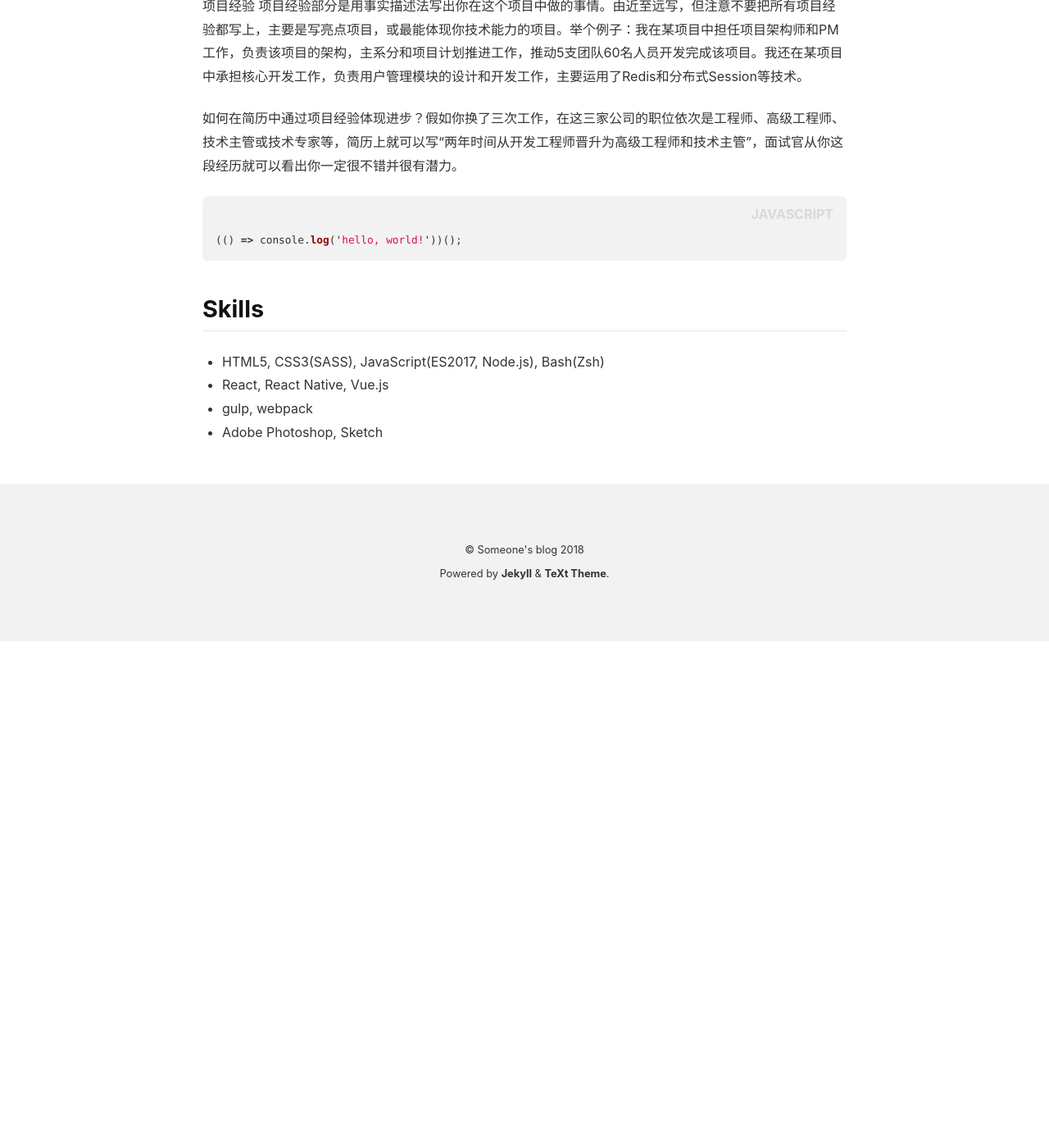
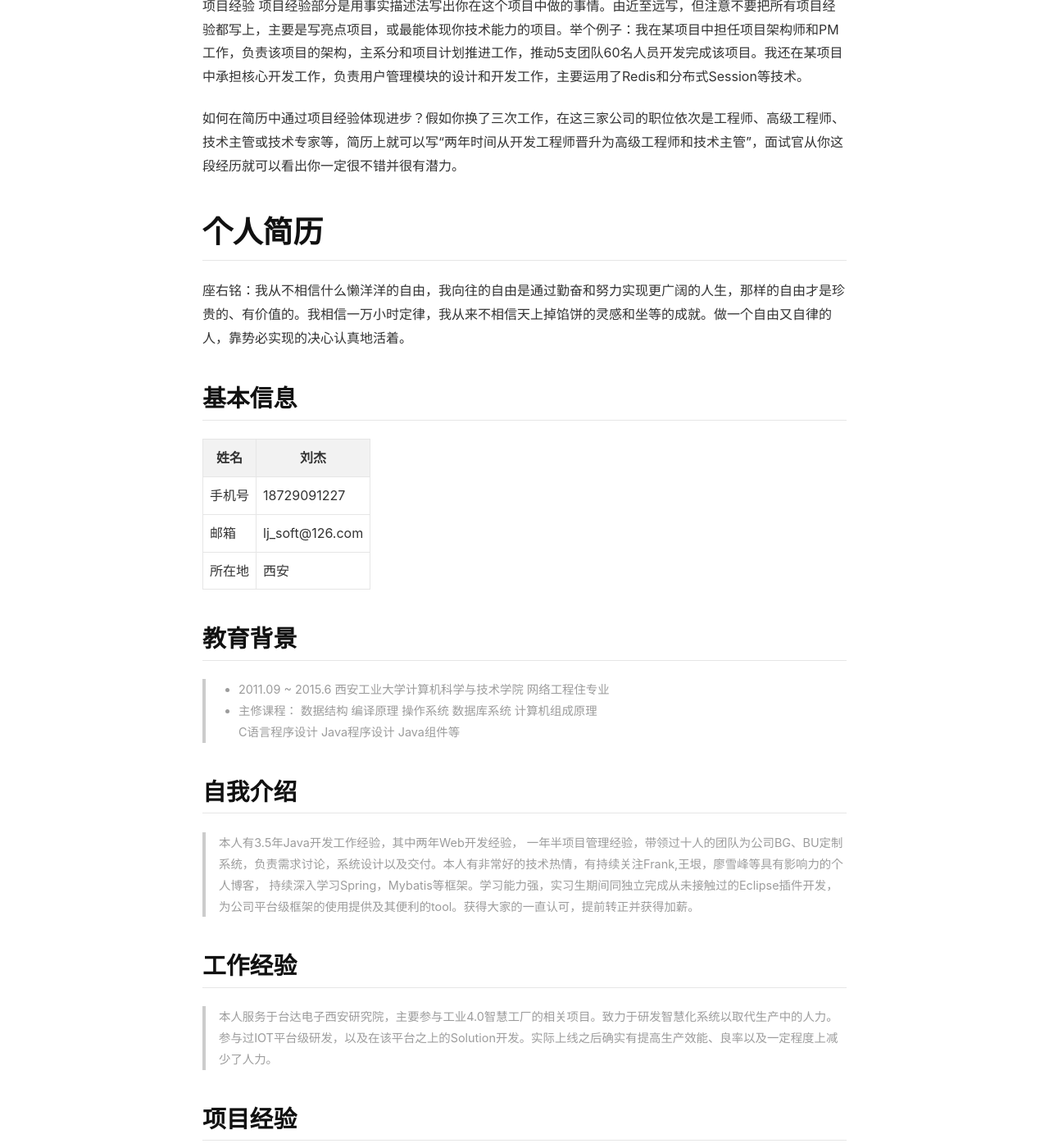
Before and after one commit to jieVI/jievi.github.io, a Jekyll site: the page built from about.md, in a window 1280 px wide and 1400 px high, scrolled down 738 px. Shown: the whole window at 82% size. Built offline with Jekyll 4.4.1, drawn with Linux system fonts in a browser that asks for light colours; nearby versions of some CDN libraries; emoji names are drawn with the system emoji font; before the commit the page ends 1520 px from its top, so only the background shows below that; some of the changed text lies outside the part shown.

Commit message:
Update about.md

```diff
--- a/about.md
+++ b/about.md
@@ -36,6 +36,45 @@ Welcome to my blog! :earth_asia: :earth_africa: :earth_americas:
 如何在简历中通过项目经验体现进步？假如你换了三次工作，在这三家公司的职位依次是工程师、高级工程师、技术主管或技术专家等，简历上就可以写“两年时间从开发工程师晋升为高级工程师和技术主管”，面试官从你这段经历就可以看出你一定很不错并很有潜力。
 
 
+# 个人简历
+
+座右铭：我从不相信什么懒洋洋的自由，我向往的自由是通过勤奋和努力实现更广阔的人生，那样的自由才是珍贵的、有价值的。我相信一万小时定律，我从来不相信天上掉馅饼的灵感和坐等的成就。做一个自由又自律的人，靠势必实现的决心认真地活着。
+
+## 基本信息
+
+| 姓名       |  刘杰              |
+| --------   | -------------------|
+| 手机号     |  18729091227       |
+| 邮箱       |  lj_soft@126.com   |
+| 所在地     |  西安              |
+
+## 教育背景
+>
+* 2011.09 ~ 2015.6 西安工业大学计算机科学与技术学院 网络工程住专业
+* 主修课程： 数据结构 编译原理 操作系统 数据库系统 计算机组成原理
+             C语言程序设计 Java程序设计 Java组件等
+
+## 自我介绍
+> 本人有3.5年Java开发工作经验，其中两年Web开发经验， 一年半项目管理经验，带领过十人的团队为公司BG、BU定制系统，负责需求讨论，系统设计以及交付。本人有非常好的技术热情，有持续关注Frank,王垠，廖雪峰等具有影响力的个人博客， 持续深入学习Spring，Mybatis等框架。学习能力强，实习生期间同独立完成从未接触过的Eclipse插件开发，为公司平台级框架的使用提供及其便利的tool。获得大家的一直认可，提前转正并获得加薪。
+
+## 工作经验
+> 本人服务于台达电子西安研究院，主要参与工业4.0智慧工厂的相关项目。致力于研发智慧化系统以取代生产中的人力。参与过IOT平台级研发，以及在该平台之上的Solution开发。实际上线之后确实有提高生产效能、良率以及一定程度上减少了人力。
+
+## 项目经验
+
+
+## 技能
+
+* Java
+* C语言
+* Python
+* Javascript
+* Spring（core, mvc, boot,jdbc ...）
+* Mybatis
+* Mysql Oracle Postgress
+* MongoDB Redis
+*
+
 {% highlight javascript %}
 (() => console.log('hello, world!'))();
 {% endhighlight %}
```
